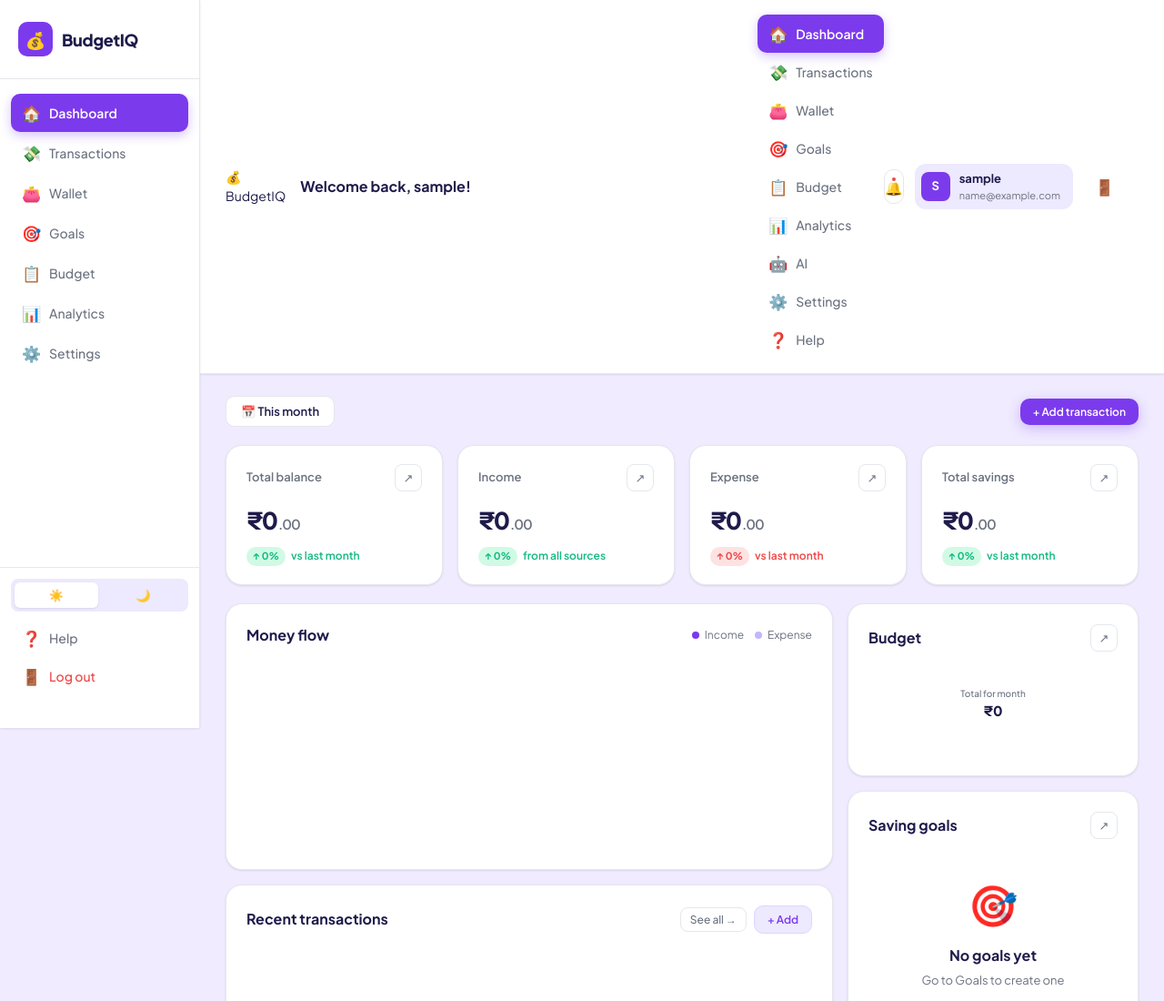
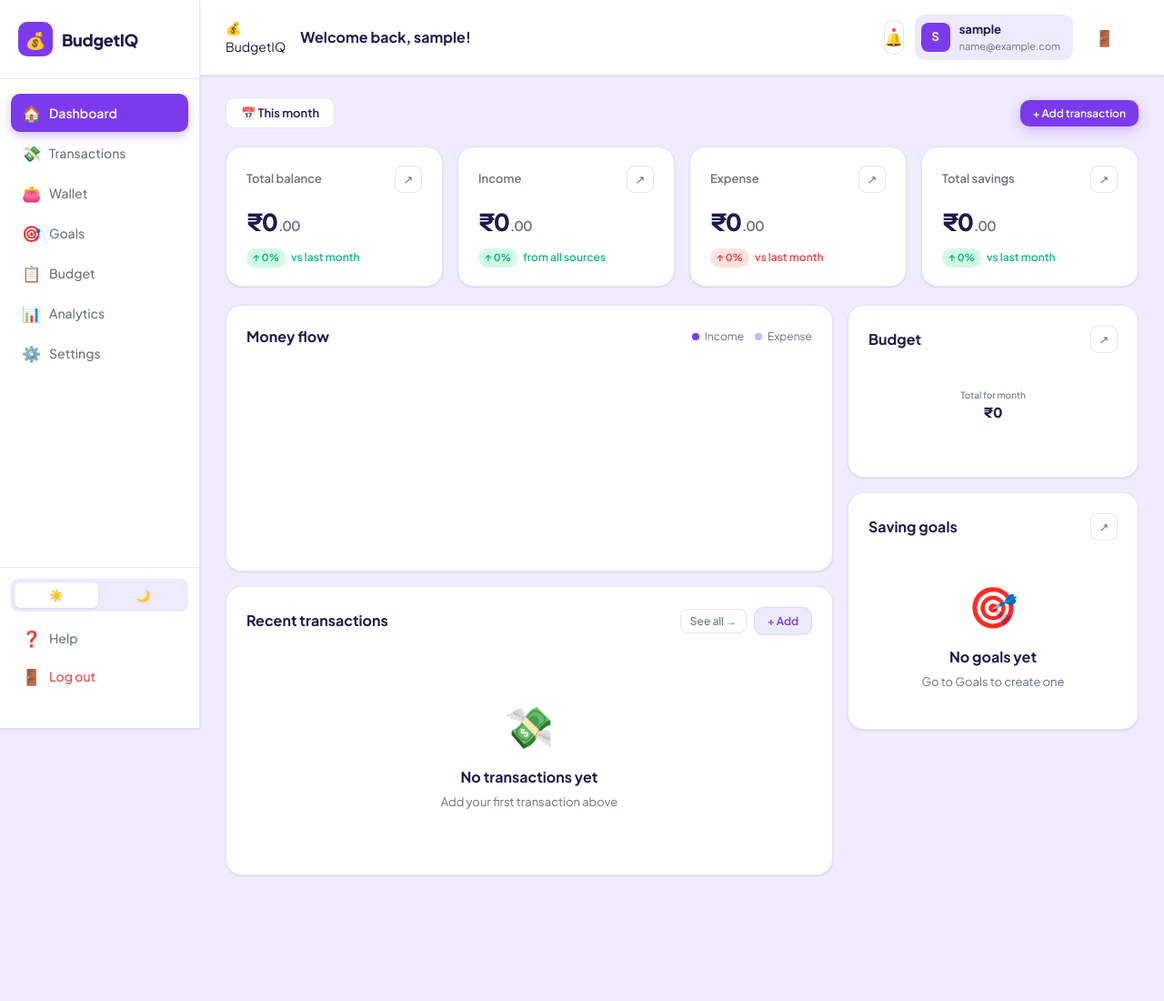
Before and after one commit to bhagatsakshi056-code/BudgetIQ-Project, a website: page frontend/dashboard.html in a window 1280 px wide. Shown: the top 1100 px of the page at 91% size. After the commit the page ends 1002 px from the top, so only its background shows below. Drawn offline with nearby package versions, Linux system fonts and the light colour scheme; no server answers; sample sign-in values are in the browser's storage.

Commit message:
Force redeploy navbar fix

```diff
--- a/frontend/dashboard.html
+++ b/frontend/dashboard.html
@@ -70,17 +70,6 @@
         <div style="font-size:12px;color:var(--text-mid)" id="topbarSub"></div>
       </div>
 
-      <nav class="topbar-nav">
-        <button class="nav-item active" data-page="dashboard"><span class="nav-icon">🏠</span> Dashboard</button>
-        <button class="nav-item" data-page="transactions"><span class="nav-icon">💸</span> Transactions</button>
-        <button class="nav-item" data-page="wallet"><span class="nav-icon">👛</span> Wallet</button>
-        <button class="nav-item" data-page="goals"><span class="nav-icon">🎯</span> Goals</button>
-        <button class="nav-item" data-page="budget"><span class="nav-icon">📋</span> Budget</button>
-        <button class="nav-item" data-page="analytics"><span class="nav-icon">📊</span> Analytics</button>
-        <button class="nav-item" data-page="ai"><span class="nav-icon">🤖</span> AI</button>
-        <button class="nav-item" data-page="settings"><span class="nav-icon">⚙️</span> Settings</button>
-        <button class="nav-item" data-page="help"><span class="nav-icon">❓</span> Help</button>
-      </nav>
 
       <div class="topbar-right">
         <button class="topbar-icon-btn">
```
